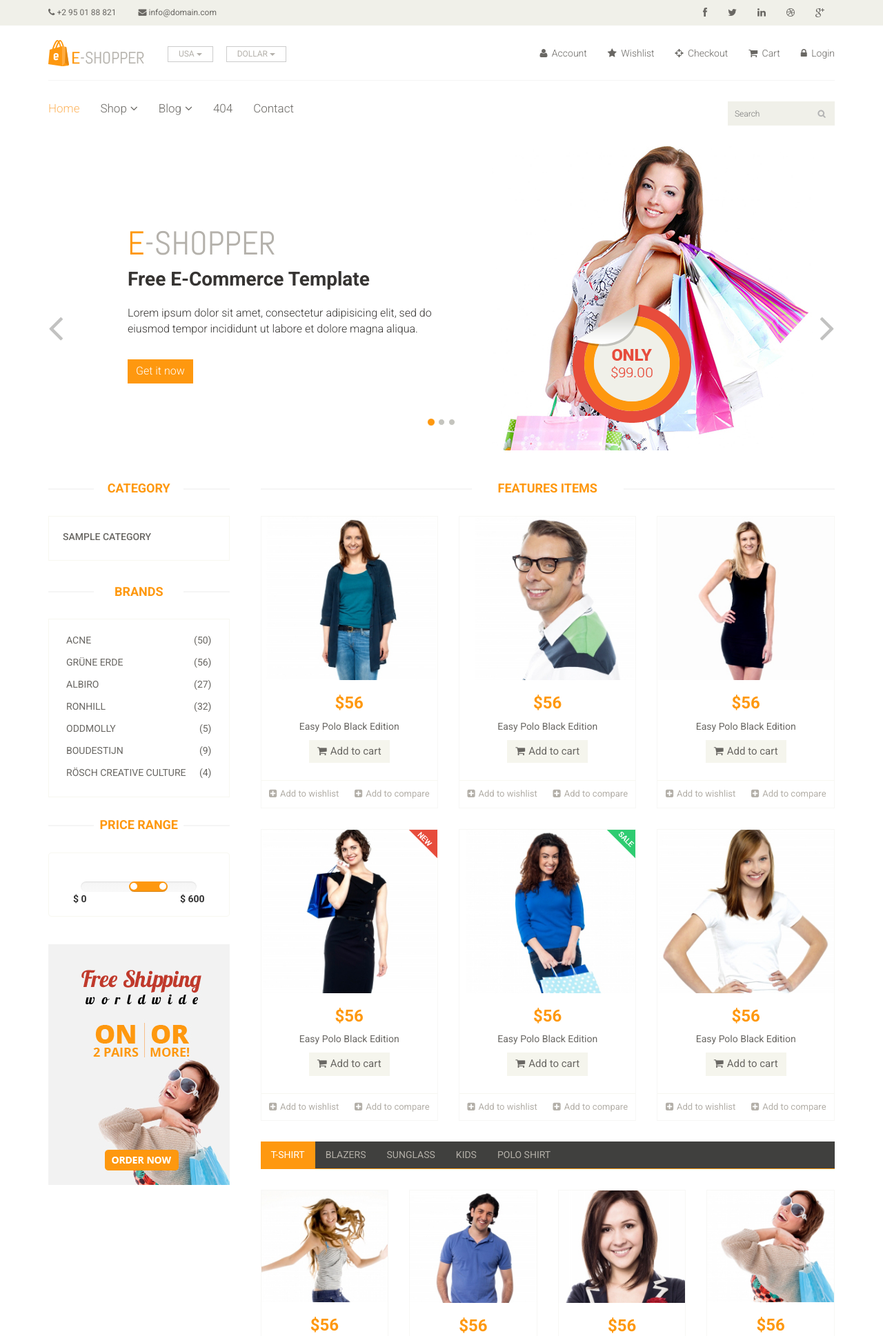
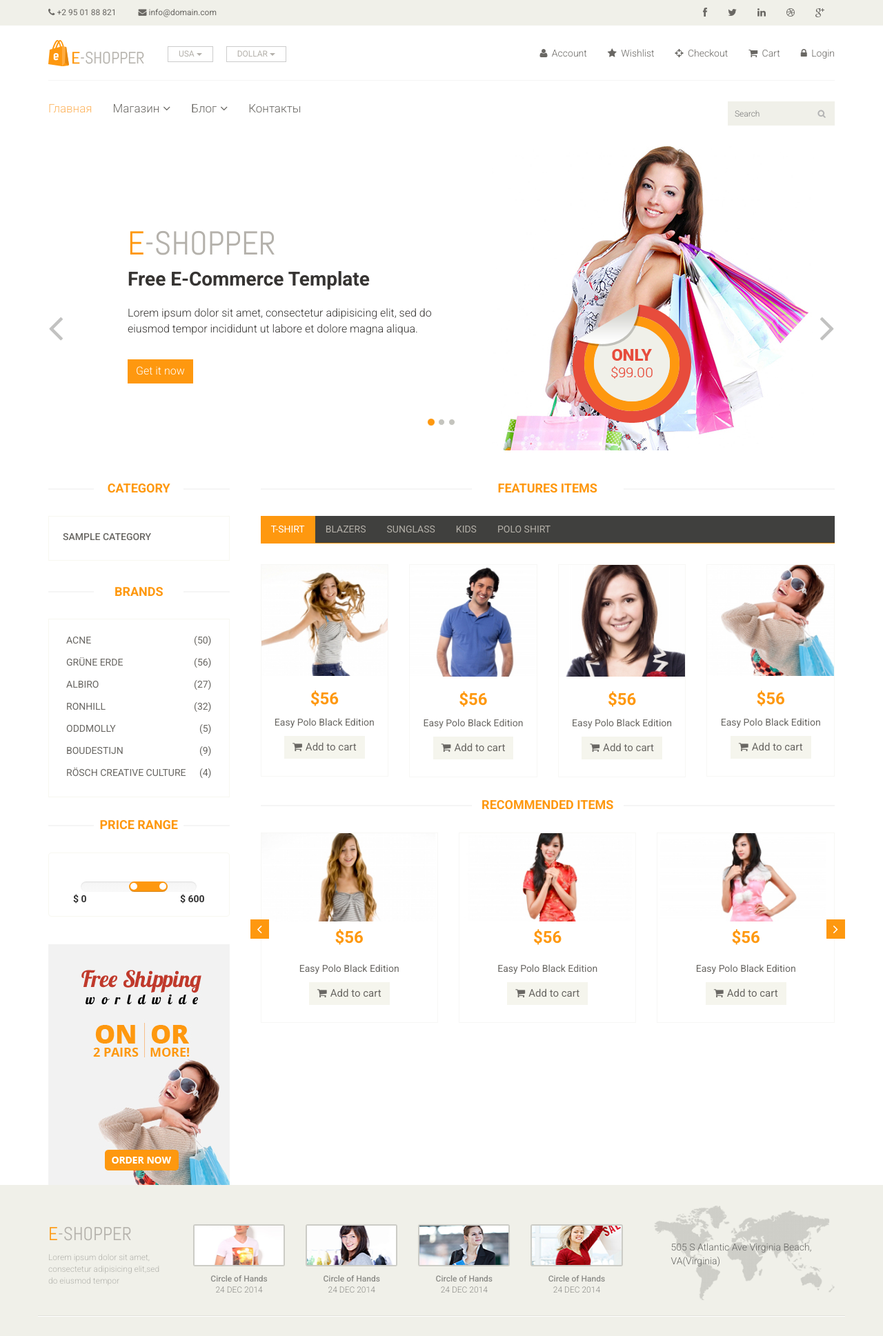
Before and after one commit to RazerFord/mvc, a PHP site: page / in a window 1280 px wide. Shown: the top 1937 px of the page at 69% size. Run offline with PHP 8.4, Linux system fonts and the light colour scheme; tables that the repository leaves empty or names only in its code hold one stand-in row (values such as "Sample post").

Commit message:
update index

```diff
--- a/controllers/SiteController.php
+++ b/controllers/SiteController.php
@@ -1,6 +1,7 @@
 <?php
 
 include_once(ROOT . '\models\Category.php');
+include_once(ROOT . '\models\Product.php');
 
 class SiteController
 {
@@ -10,6 +11,9 @@ class SiteController
         $categories = [];
         $categories = Category::getCategoryList();
 
+        $latestProducts = array();
+        $latestProducts = Product::getLatesProducts(3);
+
         require_once(ROOT . '/views/site/index.php');
 
         return true;
--- a/models/Product.php
+++ b/models/Product.php
@@ -0,0 +1,35 @@
+<?php
+
+class Product
+{
+
+    const SHOW_BY_DEFAULT = 10;
+
+    /**
+     * Returns an array of product
+     */
+    public static function getLatesProducts($count = SELF::SHOW_BY_DEFAULT)
+    {
+        $count = intval($count);
+
+        $db = Db::getConnection();
+
+        $productLists = array();
+
+        $result = $db->query('SELECT id, name, price, image, is_new FROM product'
+            . ' WHERE status="1"'
+            . ' ORDER BY id DESC'
+            . ' LIMIT ' . $count);
+
+        $i = 0;
+        while ($row = $result->fetch()) {
+            $productLists[$i]['id'] = $row['id'];
+            $productLists[$i]['name'] = $row['name'];
+            $productLists[$i]['image'] = $row['image'];
+            $productLists[$i]['price'] = $row['price'];
+            $productLists[$i]['is_new'] = $row['is_new'];
+            $i++;
+        }
+        return $productLists;
+    }
+}
--- a/views/layouts/header.php
+++ b/views/layouts/header.php
@@ -120,24 +120,20 @@
                         </div>
                         <div class="mainmenu pull-left">
                             <ul class="nav navbar-nav collapse navbar-collapse">
-                                <li><a href="index.html" class="active">Home</a></li>
-                                <li class="dropdown"><a href="#">Shop<i class="fa fa-angle-down"></i></a>
+                                <li><a href="/" class="active">Главная</a></li>
+                                <li class="dropdown"><a href="#">Магазин<i class="fa fa-angle-down"></i></a>
                                     <ul role="menu" class="sub-menu">
-                                        <li><a href="shop.html">Products</a></li>
-                                        <li><a href="product-details.html">Product Details</a></li>
-                                        <li><a href="checkout.html">Checkout</a></li>
-                                        <li><a href="cart.html">Cart</a></li>
-                                        <li><a href="login.html">Login</a></li>
+                                        <li><a href="/catalog/">Каталог товаров</a></li>
+                                        <li><a href="/cart/">Корзина</a></li>
                                     </ul>
                                 </li>
-                                <li class="dropdown"><a href="#">Blog<i class="fa fa-angle-down"></i></a>
+                                <li class="dropdown"><a href="#">Блог<i class="fa fa-angle-down"></i></a>
                                     <ul role="menu" class="sub-menu">
-                                        <li><a href="blog.html">Blog List</a></li>
-                                        <li><a href="blog-single.html">Blog Single</a></li>
+                                        <li><a href="/blog/">Блог</a></li>
+                                        <li><a href="/about/">О магазине</a></li>
                                     </ul>
                                 </li>
-                                <li><a href="404.html">404</a></li>
-                                <li><a href="contact-us.html">Contact</a></li>
+                                <li><a href="/contacts/">Контакты</a></li>
                             </ul>
                         </div>
                     </div>
--- a/views/site/index.php
+++ b/views/site/index.php
@@ -129,159 +129,40 @@
 				<div class="features_items">
 					<!--features_items-->
 					<h2 class="title text-center">Features Items</h2>
+					<?php foreach ($latestProducts as $product) : ?>
 						<div class="col-sm-4">
 							<div class="product-image-wrapper">
 								<div class="single-products">
 									<div class="productinfo text-center">
-									<img src="template/images/home/product1.jpg" alt="" />
-									<h2>$56</h2>
-									<p>Easy Polo Black Edition</p>
-									<a href="#" class="btn btn-default add-to-cart"><i class="fa fa-shopping-cart"></i>Add to cart</a>
+										<img src="<?php echo $product['image']; ?>" alt="" />
+										<h2>$<?php echo $product['price']; ?></h2>
+										<p> <?php echo $product['name']; ?> </p>
+										<a href="#1" class="btn btn-default add-to-cart"><i class="fa fa-shopping-cart"></i>Add to cart</a>
 									</div>
 									<div class="product-overlay">
 										<div class="overlay-content">
-										<h2>$56</h2>
-										<p>Easy Polo Black Edition</p>
-										<a href="#" class="btn btn-default add-to-cart"><i class="fa fa-shopping-cart"></i>Add to cart</a>
+											<h2>$<?php echo $product['price']; ?></h2>
+											<p>
+												<a href="/product/<?php echo $product['id']; ?>">
+													<?php echo $product['name']; ?>
+												</a>
+											</p>
+											<a href="#2" class="btn btn-default add-to-cart"><i class="fa fa-shopping-cart"></i>Add to cart</a>
 										</div>
+										<?php if ($product['is_new']) : ?>
+											'<img src="/template/images/home/new.png" class="new" alt="">';
+										<?php endif; ?>
 									</div>
 								</div>
 								<div class="choose">
 									<ul class="nav nav-pills nav-justified">
-									<li><a href="#"><i class="fa fa-plus-square"></i>Add to wishlist</a></li>
-									<li><a href="#"><i class="fa fa-plus-square"></i>Add to compare</a></li>
+										<li><a href="#3"><i class="fa fa-plus-square"></i>Add to wishlist</a></li>
+										<li><a href="#4"><i class="fa fa-plus-square"></i>Add to compare</a></li>
 									</ul>
 								</div>
 							</div>
 						</div>
-					<div class="col-sm-4">
-						<div class="product-image-wrapper">
-							<div class="single-products">
-								<div class="productinfo text-center">
-									<img src="template/images/home/product2.jpg" alt="" />
-									<h2>$56</h2>
-									<p>Easy Polo Black Edition</p>
-									<a href="#" class="btn btn-default add-to-cart"><i class="fa fa-shopping-cart"></i>Add to cart</a>
-								</div>
-								<div class="product-overlay">
-									<div class="overlay-content">
-										<h2>$56</h2>
-										<p>Easy Polo Black Edition</p>
-										<a href="#" class="btn btn-default add-to-cart"><i class="fa fa-shopping-cart"></i>Add to cart</a>
-									</div>
-								</div>
-							</div>
-							<div class="choose">
-								<ul class="nav nav-pills nav-justified">
-									<li><a href="#"><i class="fa fa-plus-square"></i>Add to wishlist</a></li>
-									<li><a href="#"><i class="fa fa-plus-square"></i>Add to compare</a></li>
-								</ul>
-							</div>
-						</div>
-					</div>
-					<div class="col-sm-4">
-						<div class="product-image-wrapper">
-							<div class="single-products">
-								<div class="productinfo text-center">
-									<img src="template/images/home/product3.jpg" alt="" />
-									<h2>$56</h2>
-									<p>Easy Polo Black Edition</p>
-									<a href="#" class="btn btn-default add-to-cart"><i class="fa fa-shopping-cart"></i>Add to cart</a>
-								</div>
-								<div class="product-overlay">
-									<div class="overlay-content">
-										<h2>$56</h2>
-										<p>Easy Polo Black Edition</p>
-										<a href="#" class="btn btn-default add-to-cart"><i class="fa fa-shopping-cart"></i>Add to cart</a>
-									</div>
-								</div>
-							</div>
-							<div class="choose">
-								<ul class="nav nav-pills nav-justified">
-									<li><a href="#"><i class="fa fa-plus-square"></i>Add to wishlist</a></li>
-									<li><a href="#"><i class="fa fa-plus-square"></i>Add to compare</a></li>
-								</ul>
-							</div>
-						</div>
-					</div>
-					<div class="col-sm-4">
-						<div class="product-image-wrapper">
-							<div class="single-products">
-								<div class="productinfo text-center">
-									<img src="template/images/home/product4.jpg" alt="" />
-									<h2>$56</h2>
-									<p>Easy Polo Black Edition</p>
-									<a href="#" class="btn btn-default add-to-cart"><i class="fa fa-shopping-cart"></i>Add to cart</a>
-								</div>
-								<div class="product-overlay">
-									<div class="overlay-content">
-										<h2>$56</h2>
-										<p>Easy Polo Black Edition</p>
-										<a href="#" class="btn btn-default add-to-cart"><i class="fa fa-shopping-cart"></i>Add to cart</a>
-									</div>
-								</div>
-								<img src="template/images/home/new.png" class="new" alt="" />
-							</div>
-							<div class="choose">
-								<ul class="nav nav-pills nav-justified">
-									<li><a href="#"><i class="fa fa-plus-square"></i>Add to wishlist</a></li>
-									<li><a href="#"><i class="fa fa-plus-square"></i>Add to compare</a></li>
-								</ul>
-							</div>
-						</div>
-					</div>
-					<div class="col-sm-4">
-						<div class="product-image-wrapper">
-							<div class="single-products">
-								<div class="productinfo text-center">
-									<img src="template/images/home/product5.jpg" alt="" />
-									<h2>$56</h2>
-									<p>Easy Polo Black Edition</p>
-									<a href="#" class="btn btn-default add-to-cart"><i class="fa fa-shopping-cart"></i>Add to cart</a>
-								</div>
-								<div class="product-overlay">
-									<div class="overlay-content">
-										<h2>$56</h2>
-										<p>Easy Polo Black Edition</p>
-										<a href="#" class="btn btn-default add-to-cart"><i class="fa fa-shopping-cart"></i>Add to cart</a>
-									</div>
-								</div>
-								<img src="template/images/home/sale.png" class="new" alt="" />
-							</div>
-							<div class="choose">
-								<ul class="nav nav-pills nav-justified">
-									<li><a href="#"><i class="fa fa-plus-square"></i>Add to wishlist</a></li>
-									<li><a href="#"><i class="fa fa-plus-square"></i>Add to compare</a></li>
-								</ul>
-							</div>
-						</div>
-					</div>
-					<div class="col-sm-4">
-						<div class="product-image-wrapper">
-							<div class="single-products">
-								<div class="productinfo text-center">
-									<img src="template/images/home/product6.jpg" alt="" />
-									<h2>$56</h2>
-									<p>Easy Polo Black Edition</p>
-									<a href="#" class="btn btn-default add-to-cart"><i class="fa fa-shopping-cart"></i>Add to cart</a>
-								</div>
-								<div class="product-overlay">
-									<div class="overlay-content">
-										<h2>$56</h2>
-										<p>Easy Polo Black Edition</p>
-										<a href="#" class="btn btn-default add-to-cart"><i class="fa fa-shopping-cart"></i>Add to cart</a>
-									</div>
-								</div>
-							</div>
-							<div class="choose">
-								<ul class="nav nav-pills nav-justified">
-									<li><a href="#"><i class="fa fa-plus-square"></i>Add to wishlist</a></li>
-									<li><a href="#"><i class="fa fa-plus-square"></i>Add to compare</a></li>
-								</ul>
-							</div>
-						</div>
-					</div>
-
+					<?php endforeach; ?>
 				</div>
 				<!--features_items-->
 
```
Lines whose indentation alone changed are shown as unchanged.
